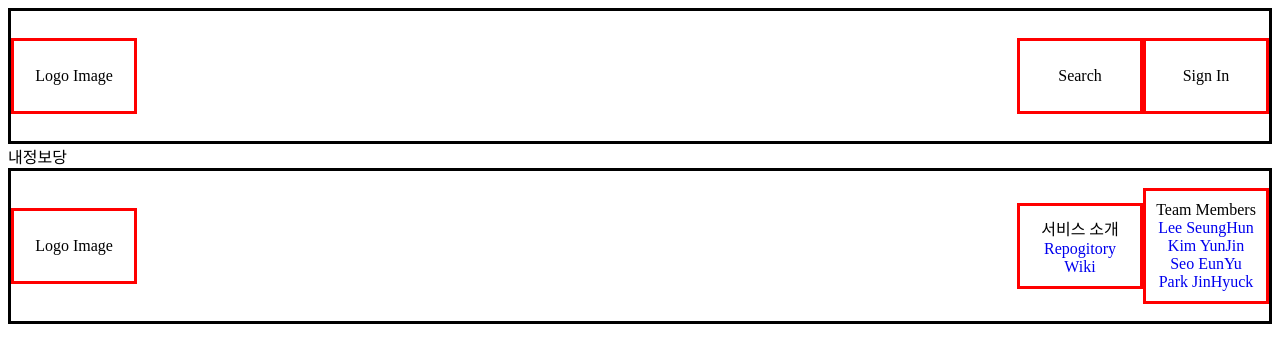
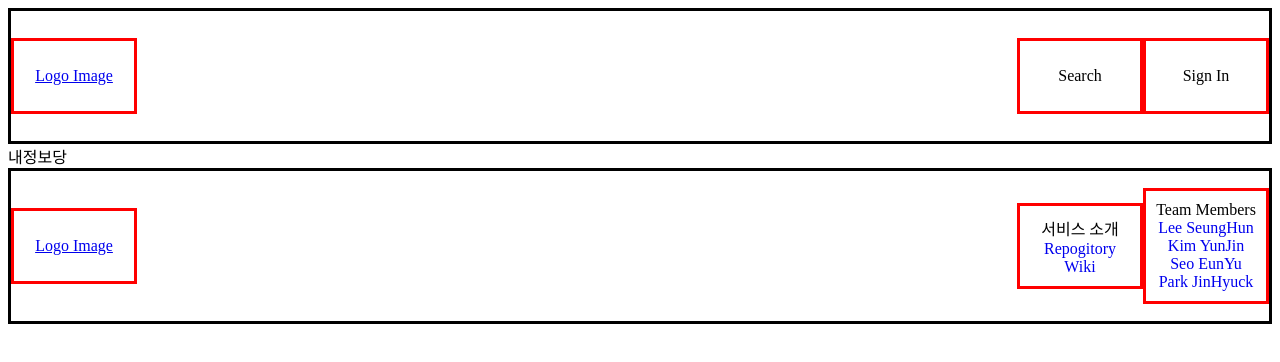
Before and after one commit to codestates/CMUSICAL, a React app in the folder client/: page /myinfo in a window 1280 px wide. Shown: the top 362 px of the page. Built offline with nearby package versions, Linux system fonts and the light colour scheme.

Commit message:
Feat: Add footer Logo 이미지 클릭 시 본문으로 돌아가기

```diff
--- a/client/src/components/Logo.js
+++ b/client/src/components/Logo.js
@@ -1,7 +1,9 @@
+import { Link } from 'react-router-dom';
+
 export const Logo = () => {
   return (
-    <>
+    <Link to="/">
       <p>Logo Image</p>
-    </>
+    </Link>
   );
 };
```
